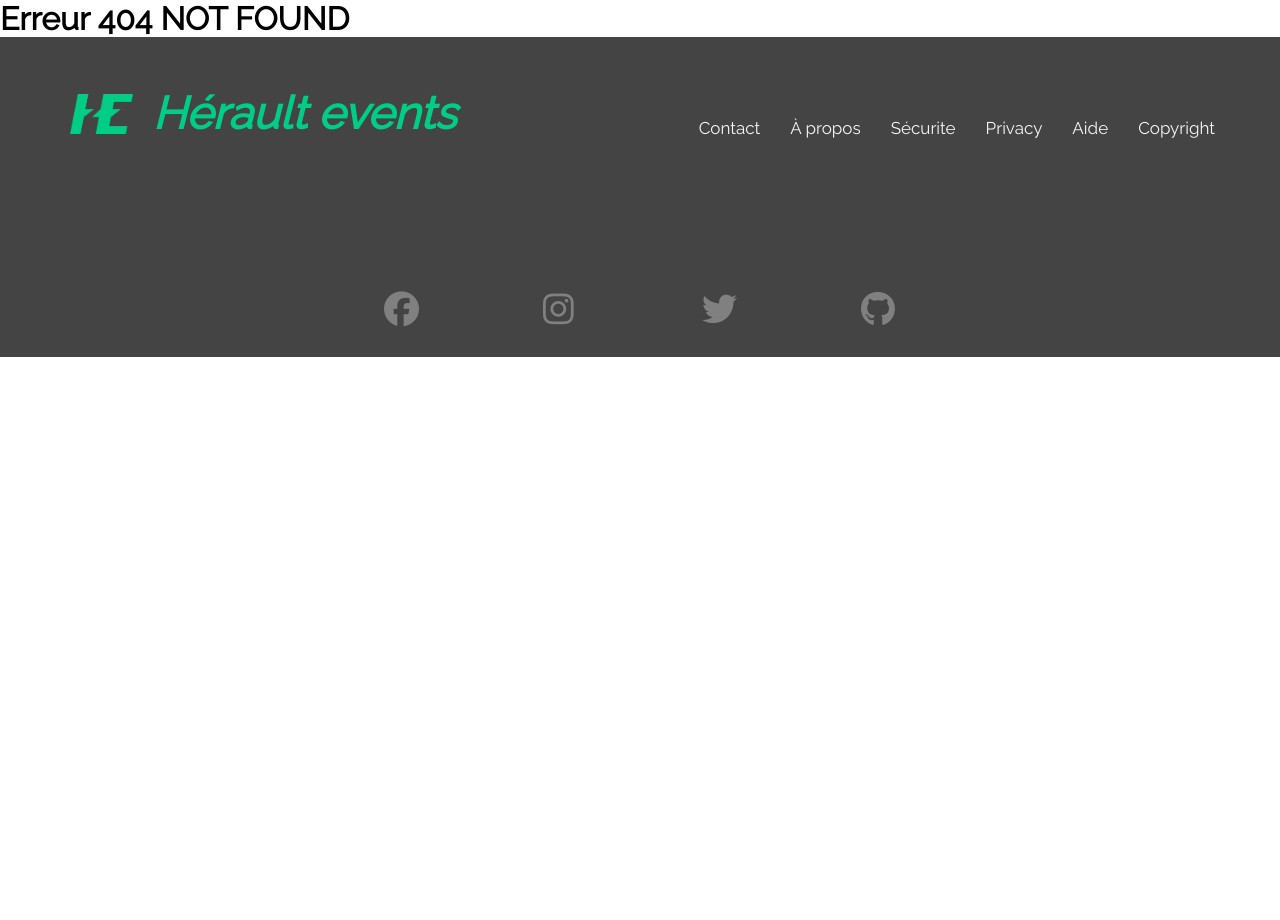
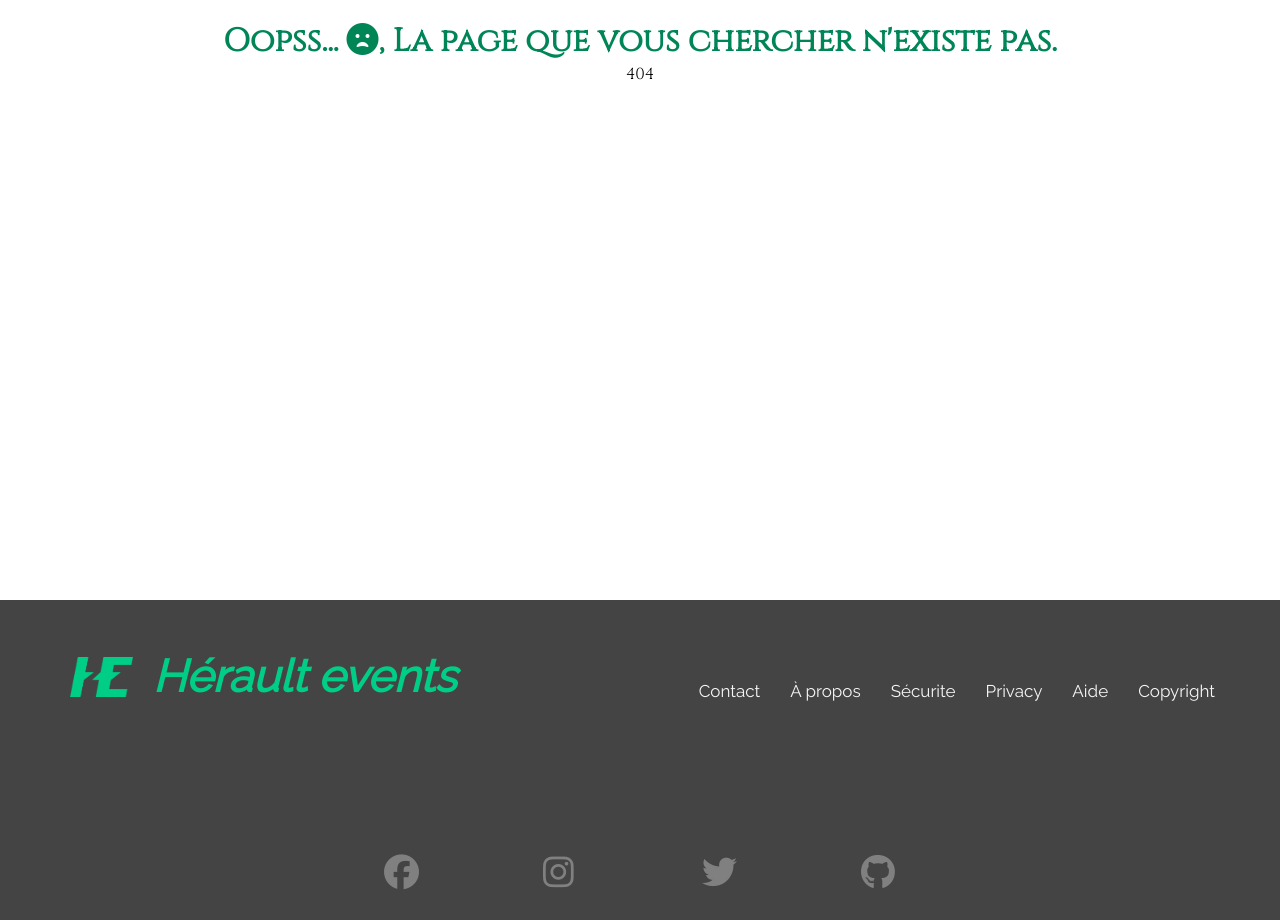
Before and after one commit to chakibreds/herault-events, a PHP site: page /view/404.php in a window 1280 px wide. Shown: the part 80-1000 px from the top of the page. Before the commit the page ends 437 px from the top, so only its background shows below. Run offline with PHP 8.4, Linux system fonts and the light colour scheme; data that the repository does not hold is empty; a stand-in replaces the project's code that opens the database connection; some libraries are stand-ins or nearby versions.

Commit message:
Style page 404

```diff
--- a/view/404.php
+++ b/view/404.php
@@ -16,7 +16,14 @@ if (isset($_SESSION['user']) && logged($_SESSION['user'])) {
 ?>
 
 <body>
-    <h1>Erreur 404 NOT FOUND</h1>
+    <main class="not-found">
+        <h1>Oopss... <i class="fas fa-frown-open"></i>, La page que vous chercher n'existe pas.</h1>
+        <section class="image-404">
+            <span>
+                404
+            </span>
+        </section>
+    </main>
 </body>
 <?php
 require_once $dir_root . '/view/footer.php';
--- /dev/null
+++ b/view/css/_404.scss
@@ -0,0 +1,20 @@
+main.not-found {
+    min-height: 75vh;
+    padding: 20px;
+
+    @import url('https://fonts.googleapis.com/css?family=Cinzel&display=swap');
+    font-family: 'Cinzel', serif;
+
+    h1 {
+        text-align: center;
+        color: $vertFonce;
+    }
+
+    .image-404 {
+        display: flex;
+        justify-content: center;
+        align-items: center;
+
+    }
+
+}
--- a/view/css/style.css
+++ b/view/css/style.css
@@ -5,6 +5,7 @@ Couleur V1
 //$couleurSecondaire : #f0f3f4;
 */
 /* Couleur V2 */
+@import url("https://fonts.googleapis.com/css?family=Cinzel&display=swap");
 main.connection {
   width: 100%;
   min-height: 100vh;
@@ -1614,6 +1615,29 @@ div.errorBlock {
   border-radius: 5px;
 }
 
+main.not-found {
+  min-height: 75vh;
+  padding: 20px;
+  font-family: 'Cinzel', serif;
+}
+
+main.not-found h1 {
+  text-align: center;
+  color: #008556;
+}
+
+main.not-found .image-404 {
+  display: -webkit-box;
+  display: -ms-flexbox;
+  display: flex;
+  -webkit-box-pack: center;
+      -ms-flex-pack: center;
+          justify-content: center;
+  -webkit-box-align: center;
+      -ms-flex-align: center;
+          align-items: center;
+}
+
 main.index-hors-ligne {
   position: relative;
   z-index: 0;
@@ -2124,4 +2148,3 @@ main.index-hors-ligne .events-page .events .events-card p i {
             flex-direction: column;
   }
 }
-/*# sourceMappingURL=style.css.map */
--- a/view/css/style.scss
+++ b/view/css/style.scss
@@ -49,7 +49,7 @@ $blanc            : #F6F6F8;
 @import "./profil";
 @import "./search";
 @import "./default";
-
+@import "./404";
 
 
 main.index-hors-ligne {
```
